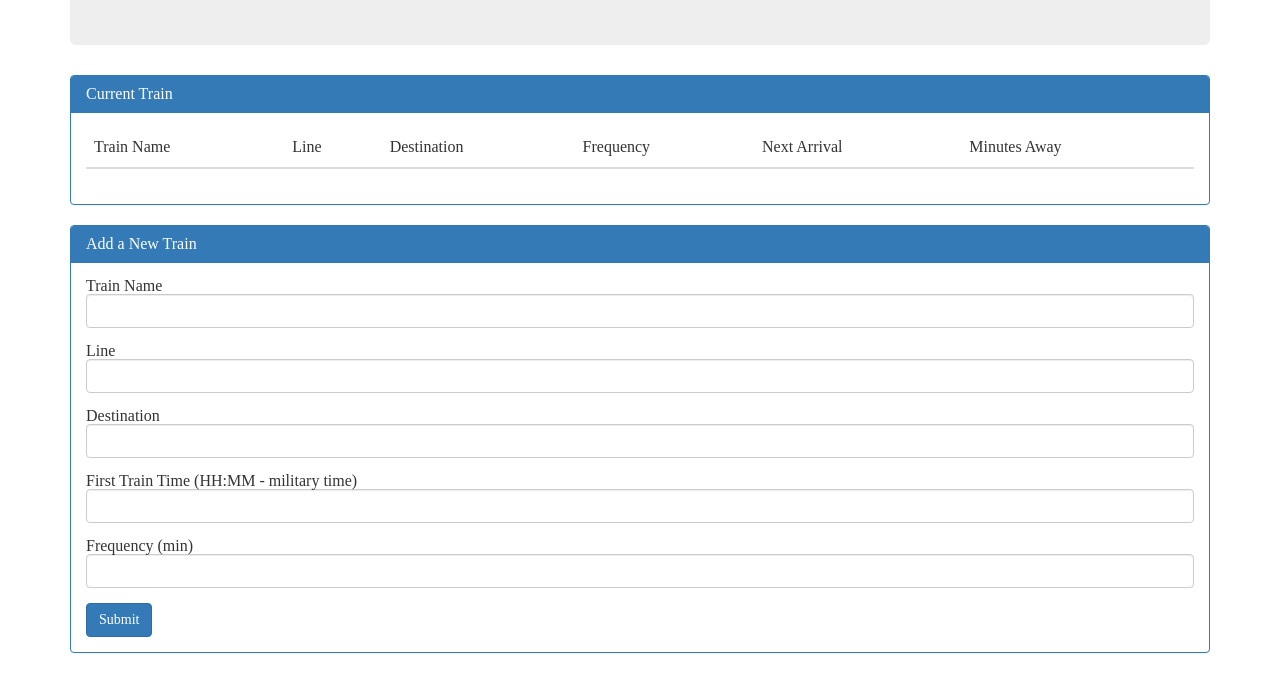
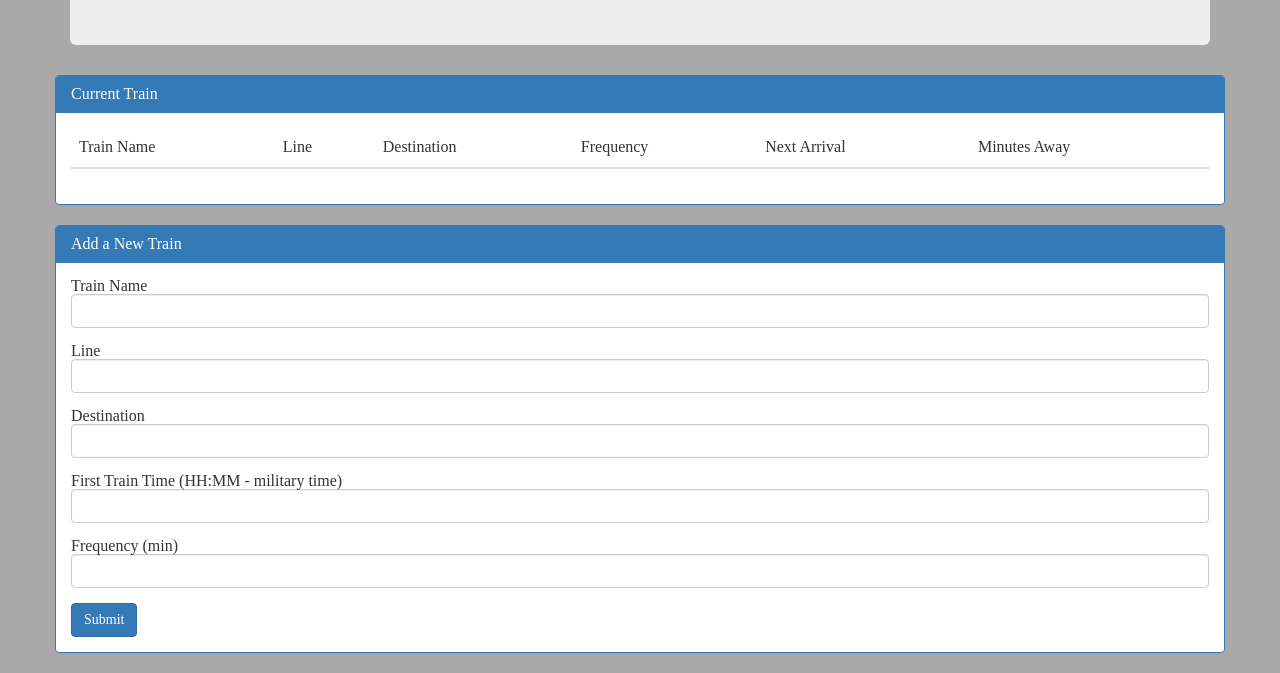
Before and after one commit to ckhurley20/train-scheduler, a plain HTML site: page index.html in a window 1280 px wide. Shown: the part 130-803 px from the top of the page. Drawn offline with nearby package versions, Linux system fonts and the light colour scheme; a script that the page names is missing.

Commit message:
added background

```diff
--- a/assets/css/style.css
+++ b/assets/css/style.css
@@ -0,0 +1,3 @@
+body {
+    background-color: rgb(169, 169, 169);
+}
--- a/index.html
+++ b/index.html
@@ -31,7 +31,7 @@
         </div>
 
         <div class="row">
-            <div class="col-xs-12 col-sm-12 col-md-12 col-lg-12">
+            <div class="col-">
 
                 <!-- Current Trains -->
                 <div class="panel panel-primary">
```
